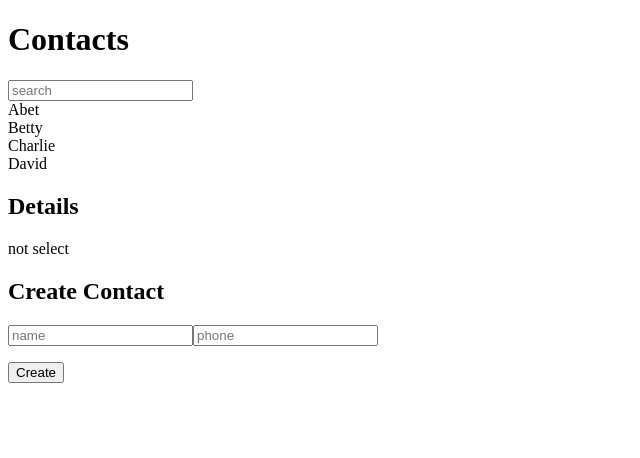
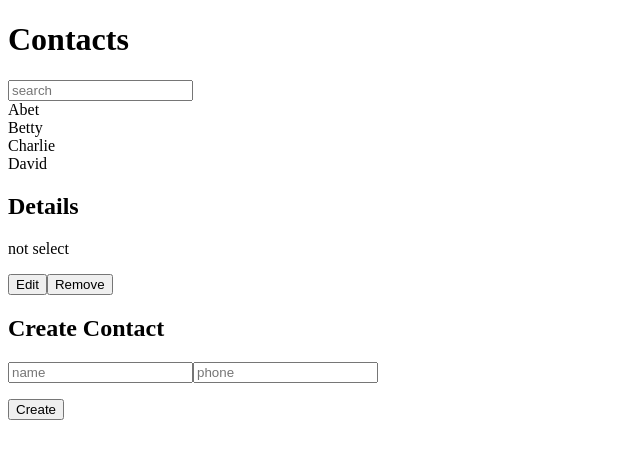
Before and after one commit to hmu332233/study.react, a React app in the folder project/: page / in a window 1280 px wide. Shown: the top 458 px of the page, without its empty margins (0-640 px from the left). Built offline with nearby package versions, Linux system fonts and the light colour scheme.

Commit message:
[Add] contact edit 추가

```diff
--- a/project/src/components/Contact.js
+++ b/project/src/components/Contact.js
@@ -30,6 +30,8 @@
     this.handleChange = this.handleChange.bind(this);
     this.handleClick = this.handleClick.bind(this);
     this.handleCreate = this.handleCreate.bind(this);
+    this.handleRemove = this.handleRemove.bind(this);
+    this.handleEdit = this.handleEdit.bind(this);
   }
 
   // input에 입력이 들어올때마다 호출이 되는 함수
@@ -59,6 +61,30 @@
     });
   }
 
+  handleRemove() {
+    if(this.state.selectedKey === -1) return;
+    this.setState({
+      contactData: update(
+        this.state.contactData,
+        {
+          $splice: [[this.state.selecedKey, 1]]
+        }
+      )
+    });
+    this.state.selectedKey = -1;
+  }
+
+  handleEdit(name, phone) {
+    this.setState({
+      contactData: update(this.state.contactData,
+    	{
+        [this.state.selectedKey]: {
+   	      name: { $set: name },
+    	    phone: { $set: phone }
+        }
+      })
+    });
+	}
 
   render() {
     const mapToComponents = (data) => {
@@ -87,6 +113,8 @@
         <ContactDetails
 					isSelected={this.state.selectedKey != -1}
 					contact={this.state.contactData[this.state.selectedKey]}
+					onRemove={this.handleRemove}
+					onEdit={this.handleEdit}
 				/>
         <ContactCreate
         	onCreate={this.handleCreate}
--- a/project/src/components/ContactDetails.js
+++ b/project/src/components/ContactDetails.js
@@ -1,6 +1,48 @@
 import React from 'react';
+import PropTypes from 'prop-types';
 
 class ContactDetails extends React.Component {
+
+  constructor(props) {
+    super(props);
+
+    this.state = {
+      isEdit: false,
+      name: '',
+      phone: ''
+    };
+
+    this.handleToggle = this.handleToggle.bind(this);
+    this.handleChange = this.handleChange.bind(this);
+    this.handleEdit = this.handleEdit.bind(this);
+  }
+
+  handleToggle() {
+    if(!this.state.isEdit) {
+      this.setState({
+        name: this.props.contact.name,
+        phone: this.props.contact.phone
+      });
+    } else {
+      this.handleEdit();
+    }
+    this.setState({
+      isEdit: !this.state.isEdit
+    });
+    console.log(this.state.isEdit);
+  }
+
+  // 입력 값을 받아 state를 바꾼다.
+  handleChange(e) {
+    let nextState = {};
+    nextState[e.target.name] = e.target.value;
+    this.setState(nextState);
+  }
+
+  handleEdit() {
+    this.props.onEdit(this.state.name, this.state.phone);
+  }
+
   render() {
     //선택된 아이가 있을 때 출력되는 컴포넌트
     const details = (
@@ -11,10 +53,25 @@
     );
     //선택된 아이가 없을 때 출력되는 컴포넌트
     const blank = (<div>not select</div>);
+    const edit = (
+      <div>
+        <input type="text"  name="name" placeholder="name" value={this.state.name} onChange={this.handleChange}/>
+        <input type="text"  name="phone" placeholder="phone" value={this.state.phone} onChange={this.handleChange}/>
+      </div>
+    );
+
+    const view = this.state.isEdit ? edit : details;
+
     return(
       <div>
         <h2>Details</h2>
-        {this.props.isSelected ? details : blank}
+        {this.props.isSelected ? view : blank}
+        <p>
+          <button onClick={this.handleToggle}>
+          	{ this.state.isEdit ? 'OK' : 'Edit' }
+          </button>
+        	<button onClick={this.props.onRemove}>Remove</button>
+        </p>
       </div>
     );
   }
@@ -24,7 +81,15 @@
   contact : {
     name: '',
     phone: ''
-  }
+  },
+  onRemove: () => { console.error('onRemove not defined'); },
+  onEdit: () => { console.error('onEdit not defined'); },
 }
 
+ContactDetails.propTypes = {
+  contact: PropTypes.object,
+  onRemove: PropTypes.func,
+  onEdit: PropTypes.func
+};
+
 export default ContactDetails;
```
